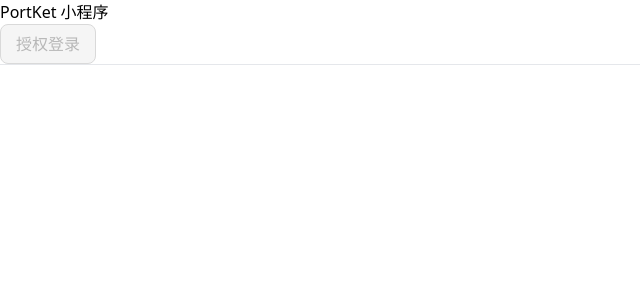
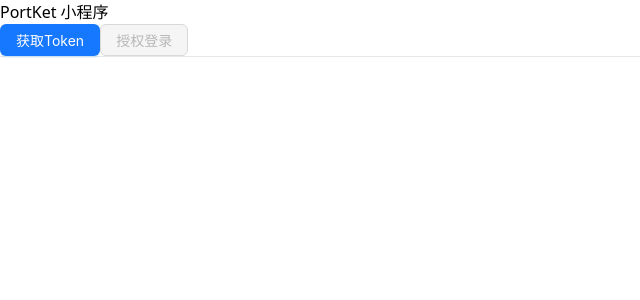
Before and after one commit to xiaoshitou0131/test-tg-app, a Next.js app: page /portkey in a window 1280 px wide. Shown: the top 300 px of the page, without its empty margins (0-640 px from the left). Built offline with nearby package versions, Linux system fonts and the light colour scheme.

Commit message:
提交代码

```diff
--- a/src/app/portkey/page.tsx
+++ b/src/app/portkey/page.tsx
@@ -1,11 +1,11 @@
 "use client";
-import React, { useMemo } from "react";
+import React, { useMemo, useState } from "react";
 import { Button } from "antd";
 import { useSearchParams, useParams } from "next/navigation";
-import { useAsync } from "react-use";
 import axios from "axios";
 
 export default function Sign() {
+  const [info, setInfo] = useState<any>();
   const searchParams: any = useSearchParams();
 
   const userInfo = useMemo(() => {
@@ -29,11 +29,12 @@ export default function Sign() {
         <h3>用户信息</h3>
         <br />
         <span>userId: {obj.userId}</span>
+        <span>accessToken: {info?.accessToken ?? ""}</span>
       </>
     );
-  }, [searchParams]);
+  }, [info?.accessToken, searchParams]);
 
-  const doLogin = async () => {
+  const getAccessToken = async () => {
     const obj: any = {};
     searchParams
       .get("tgWebAppStartParam")
@@ -42,8 +43,6 @@ export default function Sign() {
         const [key, value] = item.split("-");
         obj[key] = value;
       });
-
-    console.log("searchParams: ", obj);
 
     const res: any = await axios.get(
       "https://test-tg-server.vercel.app/tg/getAccessToken",
@@ -54,14 +53,21 @@ export default function Sign() {
 
     console.log("res: ", res.data);
 
-    const str = Object.entries(res.data).reduce((pre, item) => {
+    setInfo(res.data);
+  };
+
+  const doLogin = async () => {
+    const str = Object.entries(info).reduce((pre, item) => {
       if (!pre) {
         return `${item[0]}-${item[1]}`;
       }
       return `${pre}_${item[0]}-${item[1]}`;
     }, "");
 
-    console.log("str: ", str);
+    console.log(
+      "url: ",
+      `https://t.me/xiaoshitou_test_bot/xiaoshitou_test_app?startapp=${str})`
+    );
 
     window.Telegram.WebApp.openTelegramLink(
       `https://t.me/xiaoshitou_test_bot/xiaoshitou_test_app?startapp=${str})`
@@ -71,15 +77,13 @@ export default function Sign() {
   return (
     <>
       <h1>PortKet 小程序</h1>
-      <Button
-        type="primary"
-        size="large"
-        onClick={doLogin}
-        disabled={!userInfo}
-      >
+      <Button type="primary" onClick={getAccessToken}>
+        获取Token
+      </Button>
+
+      <Button type="primary" onClick={doLogin} disabled={!info}>
         授权登录
       </Button>
-
       <hr />
       {userInfo}
     </>
```
